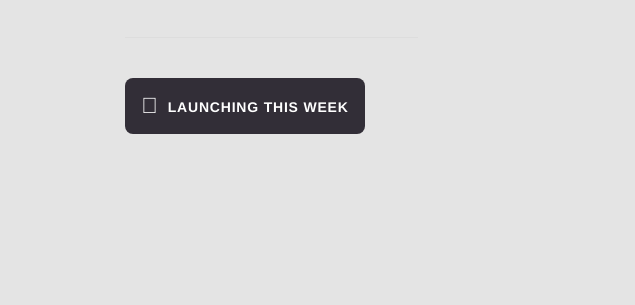
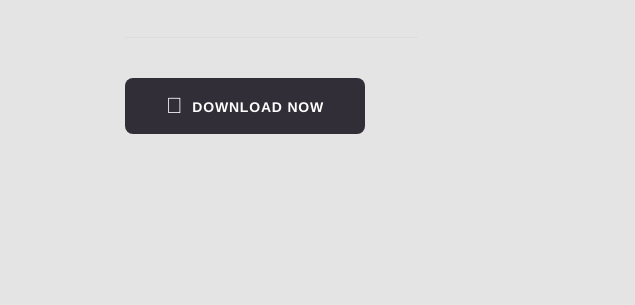
Before and after one commit to RobertChristopher/solvelyapp.github.io, a plain HTML site: page index.html in a window 1280 px wide. Shown: the part 452-757 px from the top of the page, 0-635 px from the left. Drawn offline with nearby package versions, Linux system fonts and the light colour scheme.

Commit message:
Update index.html

```diff
--- a/index.html
+++ b/index.html
@@ -27,7 +27,7 @@
                     <hr>
                     <a class="button download" href="https://appstore.com/solvelymultiplechoicequestionsolver">
                         <span class="apple"></span>
-                        <span class="download">Launching this week</span>
+                        <span class="download">Download Now</span>
                     </a>
                     <!--<a href="https://twitter.com/solvelyapp" class="button watch">Follow me</a>-->
                 </div>
```
